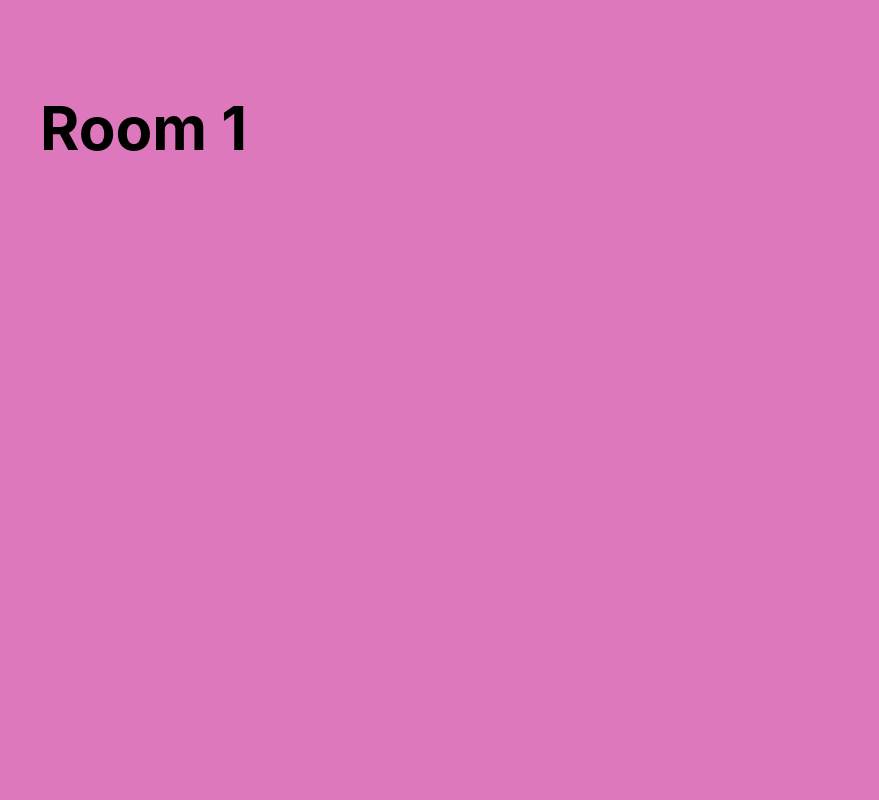
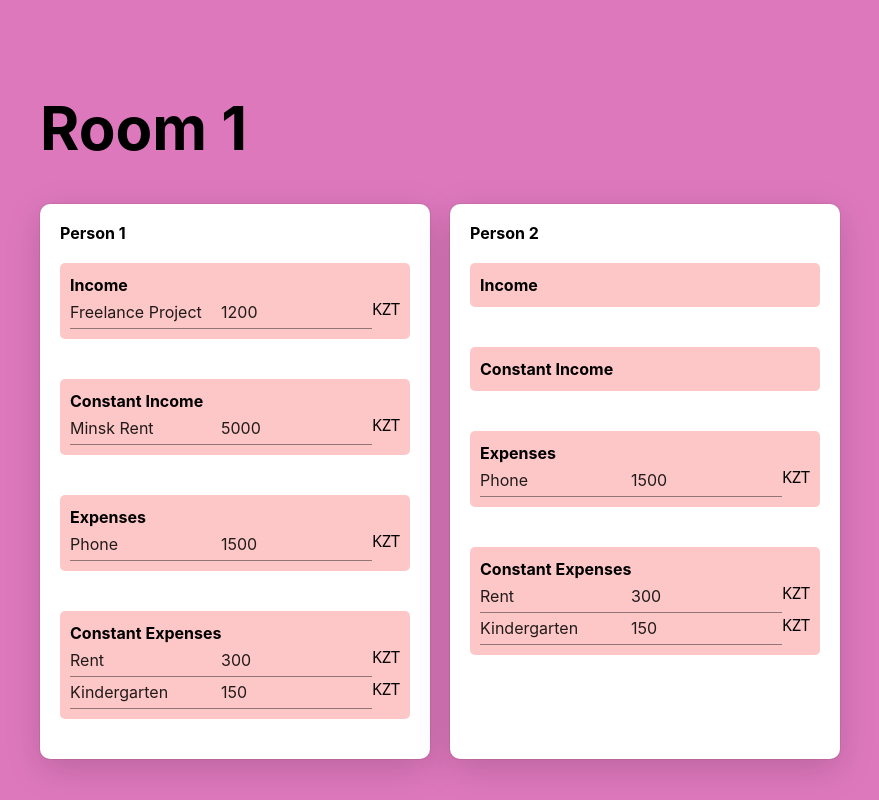
Before and after one commit to lexarudak/split-the-difference, a React (Vite) app: page /room/1 in a window 1280 px wide. Shown: the whole page, without its empty margins (200-1079 px from the left). Built offline with nearby package versions, Linux system fonts and the light colour scheme; some icons are missing.

Commit message:
feat: start calculate work

```diff
--- a/package.json
+++ b/package.json
@@ -17,6 +17,7 @@
     "firebase": "^12.5.0",
     "react": "^19.1.1",
     "react-dom": "^19.1.1",
+    "react-hook-form": "^7.66.0",
     "react-router": "^7.9.5"
   },
   "devDependencies": {
--- /dev/null
+++ b/src/components/calculate-form/CalculateForm.tsx
@@ -0,0 +1,24 @@
+import { useForm, type SubmitHandler } from "react-hook-form";
+import styles from "./styles.module.css";
+import type { CalculateFormData, PersonalData } from "../../types";
+import IndividualForm from "../individual-form/IndividualForm";
+
+type Props = {
+	id: string;
+	person1: PersonalData;
+	person2: PersonalData;
+};
+
+const CalculateForm = ({ id, person1, person2 }: Props) => {
+	const { handleSubmit } = useForm<CalculateFormData>();
+	const onSubmit: SubmitHandler<CalculateFormData> = (data) =>
+		console.log(data, id);
+	return (
+		<form className={styles.form} onSubmit={handleSubmit(onSubmit)}>
+			<IndividualForm {...person1} />
+			<IndividualForm {...person2} />
+		</form>
+	);
+};
+
+export default CalculateForm;
--- /dev/null
+++ b/src/components/calculate-form/styles.module.css
@@ -0,0 +1,7 @@
+.form {
+  display: flex;
+  gap: 20px;
+  margin-top: 40px;
+  width: 100%;
+
+}
--- /dev/null
+++ b/src/components/calculate-section/CalculateSection.tsx
@@ -0,0 +1,39 @@
+import { TextField, Typography } from "@mui/material";
+import type { CostItem } from "../../types";
+import styles from "./styles.module.css";
+
+type Props = {
+	title: string;
+	items: Array<CostItem>;
+	disabled?: boolean;
+};
+
+const CalculateSection = ({ title, items, disabled }: Props) => {
+	return (
+		<fieldset className={styles.calculateSection} disabled={disabled}>
+			<Typography variant="body1" fontWeight="bold">
+				{title}
+			</Typography>
+
+			{items.map(({ id, name, amount }) => (
+				<div key={id} className={styles.costItem}>
+					<TextField
+						type="text"
+						defaultValue={name}
+						variant="standard"
+						placeholder="Name"
+					/>
+					<TextField
+						type="number"
+						defaultValue={amount}
+						className={styles.amountField}
+						placeholder="Cost"
+						variant="standard"
+					/>
+				</div>
+			))}
+		</fieldset>
+	);
+};
+
+export default CalculateSection;
--- /dev/null
+++ b/src/components/calculate-section/styles.module.css
@@ -0,0 +1,17 @@
+
+
+.calculateSection {
+  border: none;
+  padding: 10px;
+  margin: 20px 0;
+  border-radius: 5px;
+  background-color: rgb(254, 199, 199);
+
+  .costItem {
+    display: flex;
+  }
+
+  .costItem::after {
+    content: " KZT";
+  }
+}
--- /dev/null
+++ b/src/components/individual-form/IndividualForm.tsx
@@ -0,0 +1,30 @@
+import { Typography } from "@mui/material";
+import type { PersonalData } from "../../types";
+import styles from "./styles.module.css";
+import CalculateSection from "../calculate-section/CalculateSection";
+
+const IndividualForm = ({
+	name,
+	constantIncome,
+	income,
+	constantExpenses,
+	expenses,
+}: PersonalData) => {
+	return (
+		<div className={styles.individualForm}>
+			<Typography variant="h3" fontWeight="bold" fontSize="medium">
+				{name}
+			</Typography>
+			<CalculateSection title="Income" items={income} />
+			<CalculateSection
+				title="Constant Income"
+				items={constantIncome}
+				disabled
+			/>
+			<CalculateSection title="Expenses" items={expenses} />
+			<CalculateSection title="Constant Expenses" items={constantExpenses} />
+		</div>
+	);
+};
+
+export default IndividualForm;
--- /dev/null
+++ b/src/components/individual-form/styles.module.css
@@ -0,0 +1,9 @@
+.individualForm {
+  display: flex;
+  flex-direction: column;
+  padding: 20px;
+  border-radius: 10px;
+  background-color: #fff;
+  box-shadow: rgba(0, 0, 0, 0.16) 0px 10px 36px 0px, rgba(0, 0, 0, 0.06) 0px 0px 0px 1px;
+  flex-grow: 1;
+}
--- a/src/components/room-header/RoomHeader.tsx
+++ b/src/components/room-header/RoomHeader.tsx
@@ -10,6 +10,9 @@ type Props = {
 };
 
 const RoomHeader = ({ id, title }: Props) => {
+	const onShare = () => {
+		console.log(id);
+	};
 	return (
 		<div className={styles.header}>
 			<ul className={styles.list}>
@@ -24,7 +27,7 @@ const RoomHeader = ({ id, title }: Props) => {
 					</IconButton>
 				</li>
 				<li>
-					<IconButton aria-label="share" size="large">
+					<IconButton aria-label="share" size="large" onClick={onShare}>
 						<IosShareIcon />
 					</IconButton>
 				</li>
--- a/src/pages/room-page/RoomPage.tsx
+++ b/src/pages/room-page/RoomPage.tsx
@@ -2,6 +2,7 @@ import { useNavigate, useParams } from "react-router";
 import styles from "./styles.module.css";
 import { RoomsService } from "../../service/rooms-service";
 import RoomHeader from "../../components/room-header/RoomHeader";
+import CalculateForm from "../../components/calculate-form/CalculateForm";
 
 const RoomPage = () => {
 	const { roomId } = useParams();
@@ -10,10 +11,11 @@ const RoomPage = () => {
 	if (!roomId) {
 		redirect("/");
 	}
-	const { name, id } = RoomsService.getRoomById(roomId || "");
+	const { name, id, ...roomData } = RoomsService.getRoomById(roomId || "");
 	return (
 		<div className={styles.page}>
 			<RoomHeader id={id} title={name} />
+			<CalculateForm {...roomData} id={id} />
 		</div>
 	);
 };
--- /dev/null
+++ b/src/types.ts
@@ -0,0 +1,20 @@
+export type CostItem = {
+	id: string;
+	name: string;
+	amount: number;
+};
+
+export type PersonalData = {
+	id: string;
+	name: string;
+	constantIncome: Array<CostItem>;
+	income: Array<CostItem>;
+	constantExpenses: Array<CostItem>;
+	expenses: Array<CostItem>;
+};
+
+export type CalculateFormData = {
+	person1: PersonalData;
+	person2: PersonalData;
+	id: string;
+};
```
Also changed, not shown: 1 other file (tests, documents, lock files or other folders).
